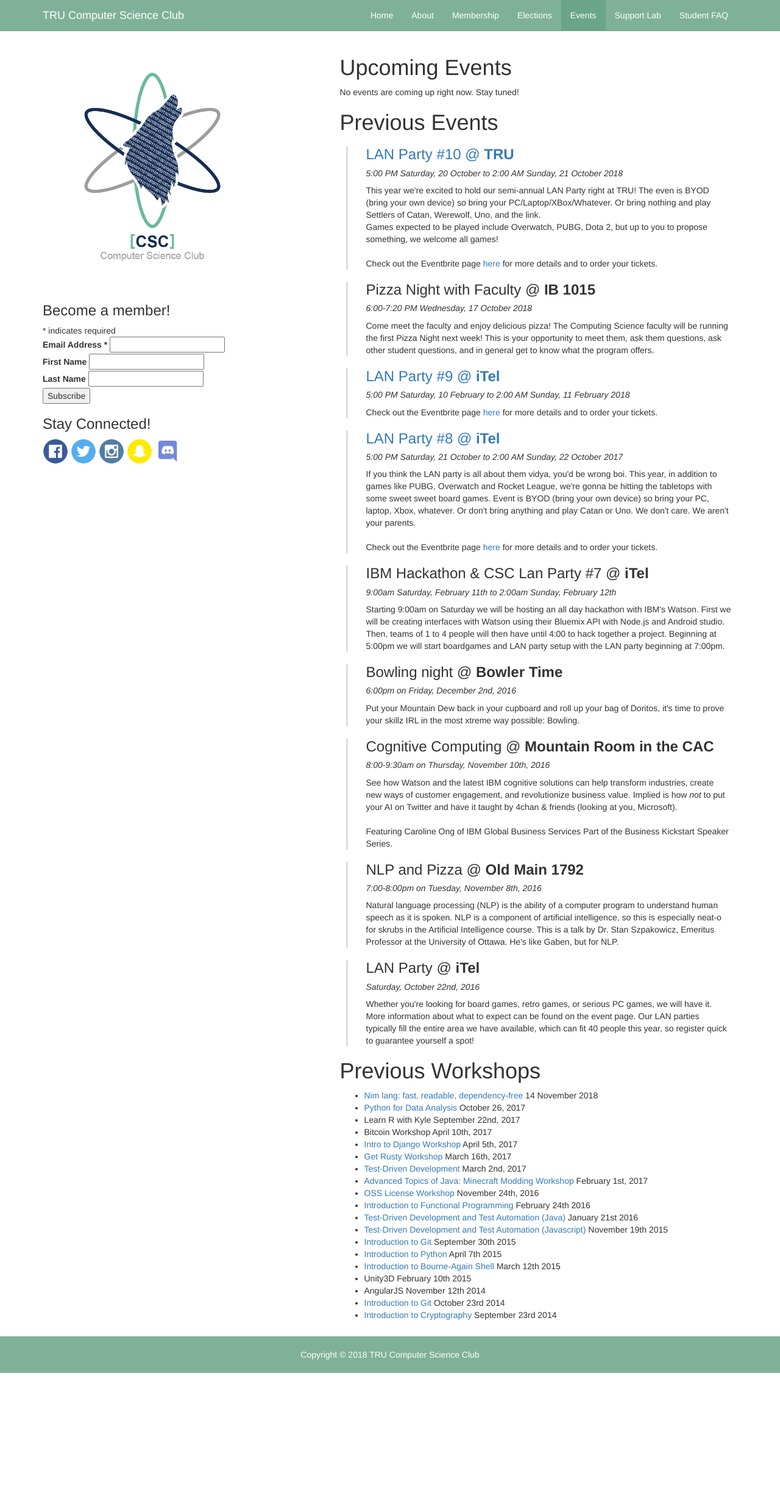
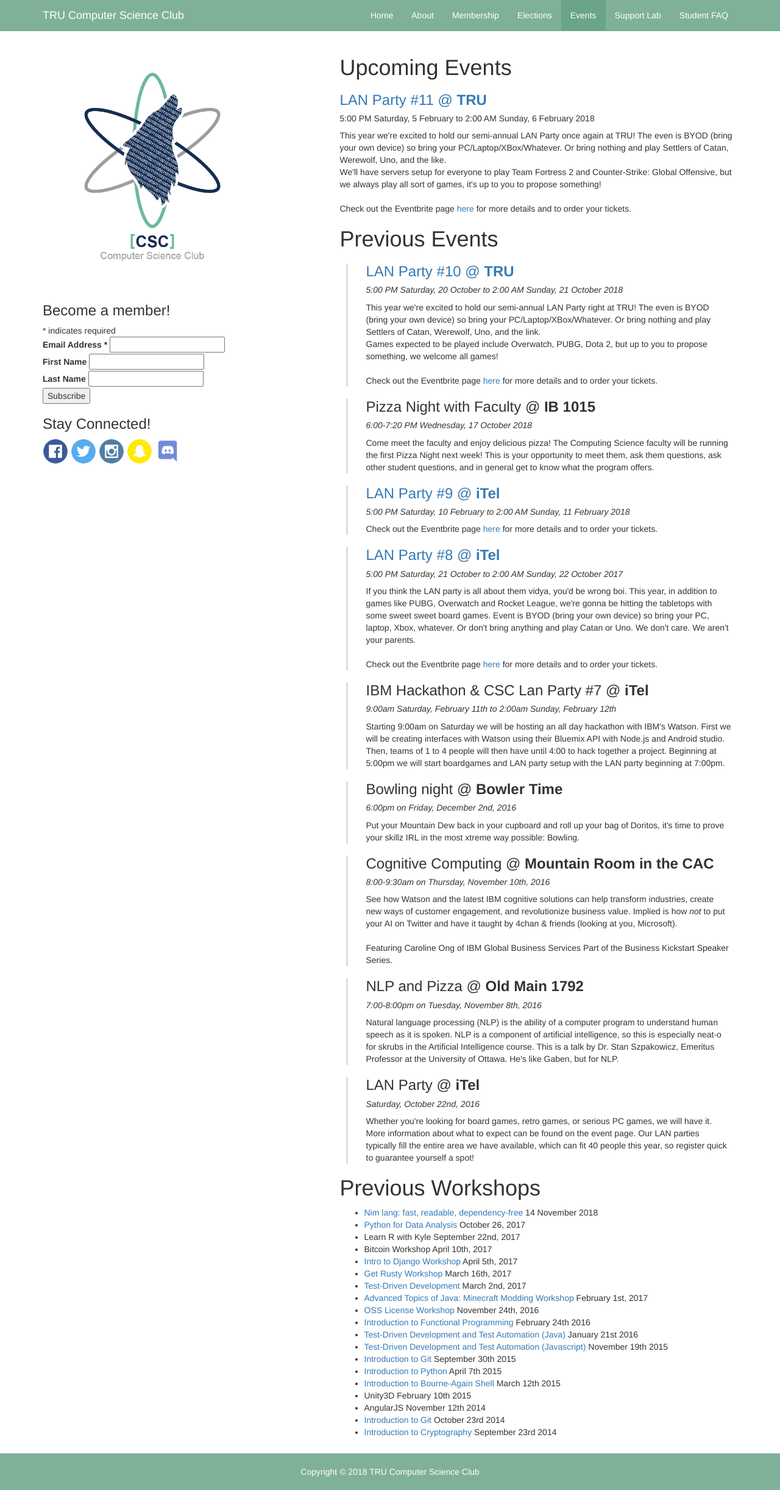
Before and after one commit to trucsclub/trucsclub.github.io, a Jekyll site: the page built from events.html, in a window 1280 px wide. Shown: the whole page at 61% size. Built offline with Jekyll 4.4.1, drawn with Linux system fonts in a browser that asks for light colours; nearby versions of some CDN libraries; comment, search, counter and statistics services are not loaded; before the commit the page ends 2251 px from its top, so only the background shows below that.

Commit message:
Add Winter 2019 LAN Party

```diff
--- a/css/site.css
+++ b/css/site.css
@@ -174,3 +174,7 @@ a.event:hover, a.event:active {
          background-color:#6aa489;
     }
 }
+
+.main-page-infographic {
+    max-width: 520px;
+}
--- a/events.html
+++ b/events.html
@@ -5,7 +5,20 @@ active: events
 ---
 <h1>Upcoming Events</h1>
 <div class="event-list">
-    No events are coming up right now. Stay tuned!
+    <a href="https://csclanparty11.eventbrite.ca">
+        <h3>LAN Party #11 @ <b>TRU</b></h3>
+    </a>
+    <h5>5:00 PM Saturday, 5 February to 2:00 AM Sunday, 6 February 2018</h5>
+    This year we're excited to hold our semi-annual LAN Party once again at TRU! The even is BYOD (bring your own
+    device) so
+    bring your PC/Laptop/XBox/Whatever. Or bring nothing and play Settlers of Catan, Werewolf, Uno, and the like.
+    <br />
+    We'll have servers setup for everyone to play Team Fortress 2 and Counter-Strike: Global Offensive, but we always
+    play all sort of games, it's up to you to propose something!
+    <br />
+    <br />
+    Check out the Eventbrite page <a href="https://csclanparty11.eventbrite.ca">here</a> for more details and to order
+    your tickets.
 </div>
 
 <h1>Previous Events</h1>
--- a/index.html
+++ b/index.html
@@ -4,6 +4,10 @@ title: Home
 active: home
 ---
 
+<a href="https://csclanparty11.eventbrite.ca/">
+    <h2>LAN Party #11</h2>
+</a>
+<a href="https://csclanparty11.eventbrite.ca/"><img class="main-page-infographic" src="img/lanparty11_infographic.png"></a>
 <h1>Updates</h1>
 <aside id="twitterwidget" class="twitter_widget">
     <a class="twitter-timeline" href="https://twitter.com/TRUCSClub" data-widget-id="546200035717681152" data-chrome="noborders nofooter noheader"
```
Also changed, not shown: img/lanparty11_infographic.png (added).
